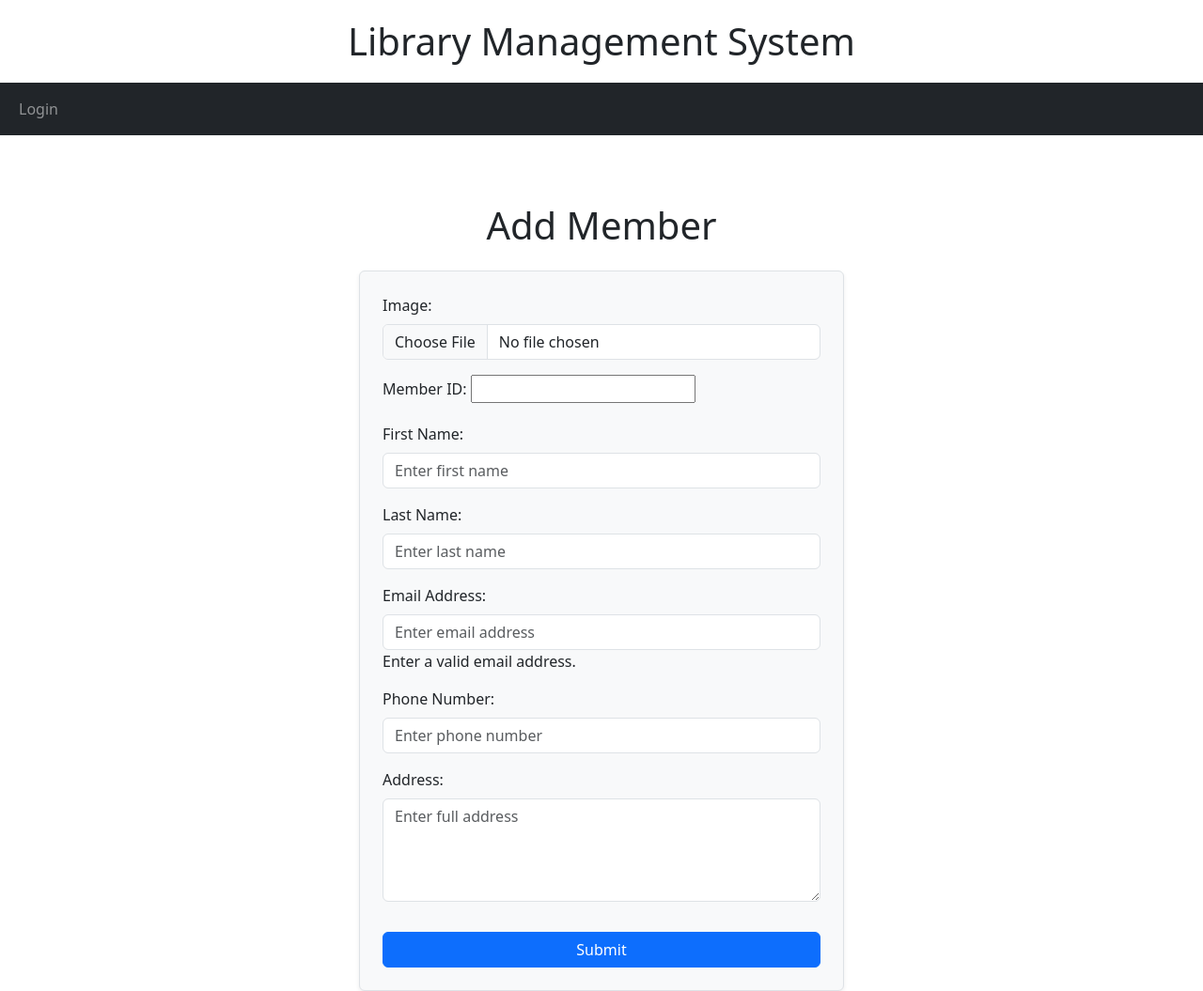
After one commit to almohsinkhan/Library-Management-System, a Django app: page /add_member/ in a window 1280 px wide. The commit adds this page. Shown: the whole page at 94% size. Run offline with Django 5.2, Linux system fonts and the light colour scheme; some libraries are stand-ins or nearby versions.

Commit message:
complete book and member section heading toword borrowed record section

```diff
--- /dev/null
+++ b/library/forms.py
@@ -0,0 +1,101 @@
+from django import forms
+from .models import Book, Member
+
+class BookForm(forms.ModelForm):
+    class Meta:
+        model = Book
+        fields = '__all__'
+        labels = {
+            'title': 'Book Title',
+            'author': 'Author Name',
+            'cover': 'Cover Image',
+            'pages': 'Number of Pages',
+            'price': 'Price',
+            'quantity': 'Quantity',
+            'publication_date': 'Publication Date',
+            'isbn': 'ISBN',
+        }
+        help_texts = {
+            'cover': 'Upload an image for the book cover.',
+        }
+        widgets = {
+            'description': forms.Textarea(attrs={
+                'class': 'form-control',
+                'placeholder': 'Enter book description',
+                'rows': 4,
+            }),
+            'title': forms.TextInput(attrs={
+                'class': 'form-control',
+                'placeholder': 'Enter book title',
+            }),
+            'author': forms.TextInput(attrs={
+                'class': 'form-control',
+                'placeholder': 'Enter author name',
+            }),
+            'cover': forms.ClearableFileInput(attrs={
+                'class': 'form-control',
+            }),
+            'pages': forms.NumberInput(attrs={
+                'class':'form-control',
+                'placeholder': 'Enter number of pages',
+            }),
+            'price': forms.NumberInput(attrs={
+                'class': 'form-control',
+                'placeholder': 'Enter price',
+            }),
+            'quantity': forms.NumberInput(attrs={
+                'class': 'form-control',
+                'placeholder': 'Enter quantity',
+            }),
+            'publication_date': forms.DateInput(attrs={
+                'class': 'form-control',
+                'placeholder': 'Enter publication date',
+            }),
+            'isbn': forms.TextInput(attrs={
+                'class': 'form-control',
+                'placeholder': 'Enter ISBN',
+            }),
+        }
+
+
+class MemberForm(forms.ModelForm):
+    class Meta:
+        model = Member
+        fields = '__all__'
+        labels = {
+            'memberID': 'Member ID',
+            'first_name': 'First Name',
+            'last_name': 'Last Name',
+            'email': 'Email Address',
+            'phone': 'Phone Number',
+            'address': 'Address',
+        }
+        help_texts = {
+            'email': 'Enter a valid email address.',
+        }
+        widgets = {
+            'first_name': forms.TextInput(attrs={
+                'class': 'form-control',
+                'placeholder': 'Enter first name',
+            }),
+            'last_name': forms.TextInput(attrs={
+                'class': 'form-control',
+                'placeholder': 'Enter last name',
+            }),
+            'email': forms.EmailInput(attrs={
+                'class': 'form-control',
+                'placeholder': 'Enter email address',
+            }),
+            'phone': forms.TextInput(attrs={
+                'class': 'form-control',
+                'placeholder': 'Enter phone number',
+            }),
+            'address': forms.Textarea(attrs={
+                'class': 'form-control',
+                'placeholder': 'Enter full address',
+                'rows': 4,
+            }),
+            'image': forms.ClearableFileInput(attrs={
+                'class': 'form-control',
+            }),
+        }
--- a/library/models.py
+++ b/library/models.py
@@ -1,14 +1,13 @@
 from django.db import models
 
-# Create your models here.
 class Book(models.Model):
-    cover = models.ImageField(upload_to='covers/', null=True, blank=True)
-    title = models.CharField(max_length=200, null=False, blank=False)  # Increased max_length for longer titles
-    author = models.CharField(max_length=150, null=False, blank=False)  # Increased max_length for author names
+    cover = models.ImageField(upload_to='covers/', null=True, blank=True, default='covers/default_cover.jpg')
+    title = models.CharField(max_length=200, null=False, blank=False)
+    author = models.CharField(max_length=150, null=False, blank=False)
     publication_date = models.DateField(null=True, blank=True)
-    isbn = models.CharField(max_length=13, unique=True, null=True, blank=True)  # ISBN is typically 13 characters
-    pages = models.PositiveIntegerField(null=True, blank=True)  # Changed to PositiveIntegerField to avoid negative values
-    price = models.DecimalField(max_digits=8, decimal_places=2, null=True, blank=True)  # Adjusted max_digits
+    isbn = models.CharField(max_length=13, unique=True, null=True, blank=True)
+    pages = models.PositiveIntegerField(null=True, blank=True)
+    price = models.DecimalField(max_digits=8, decimal_places=2, null=True, blank=True)
     quantity = models.PositiveIntegerField(default=0)
 
     def __str__(self):
--- /dev/null
+++ b/library/templates/add_member.html
@@ -0,0 +1,15 @@
+{% extends 'base.html' %}
+{% block content %}
+<div class="container mt-5">
+    <h1 class="text-center mb-4">Add Member</h1>
+    <div class="col-md-6 offset-md-3">
+        <form action="{% url 'add_member' %}" method="post" enctype="multipart/form-data" class="p-4 border rounded shadow-sm bg-light">
+            {% csrf_token %}
+            {{ form.as_p }}
+            <div class="text-center">
+            <button type="submit" class="btn btn-primary w-100 mt-3">Submit</button>
+            </div>
+        </form>
+    </div>
+</div>
+{% endblock %}
--- /dev/null
+++ b/library/templates/edit_book.html
@@ -0,0 +1,4 @@
+{% extends 'base.html' %}
+{% block contant %}
+<h1>Hello</h1>
+{% endblock %}
--- a/library/templates/members.html
+++ b/library/templates/members.html
@@ -4,7 +4,7 @@
     <br/>
     <div>
         <table class="table">
-            <thead>
+            <thead class="thead-dark">
                 <th scope="col">SR. NO.</th>
                 <th scope="col">ID</th>
                 <th scope="col">NAME</th>
@@ -20,4 +20,8 @@
             {% endfor %}
         </table>
     </div>
+    <br/>
+    <div class="text-center">
+    <a href="{% url 'add_member' %}" class="btn btn-primary">Add New Member</a>
+    </div>
 {% endblock %}
--- a/library/urls.py
+++ b/library/urls.py
@@ -10,4 +10,11 @@ urlpatterns = [
     path('Books/', views.Books, name='Books'),
     path('members/', views.members, name='members'),
     path('member/<int:pk>/', views.member, name='member'),
+    path('delete/<int:pk>/', views.delete, name='delete'),
+    path('add_book/', views.add_book, name='add_book'),
+    path('add_member/', views.add_member, name='add_member'),
+    path('edit/<int:pk>/', views.edit , name='edit'),
+    path('aboutbook/<int:pk>/', views.aboutbook, name='aboutbook'),
+    path('edit_book/<int:pk>/', views.edit_book, name='edit_book'),
+    path('delete_book/<int:pk>/', views.delete_book, name='delete_book'),
 ]
--- a/library/views.py
+++ b/library/views.py
@@ -2,6 +2,7 @@ from django.shortcuts import render, redirect
 from django.contrib.auth import authenticate, login, logout
 from django.contrib import messages
 from .models import Book, Member
+from .forms import BookForm , MemberForm # type: ignore
 
 # Home View
 def home(request):
@@ -27,6 +28,9 @@ def logout_request(request):
 
 def Books(request):
     books = Book.objects.all()
+    for book in books:
+        if not book.cover:
+            book.cover = 'default_cover.jpg'  # Replace with the path to your default cover image
     context = {
         'books': books
     }
@@ -43,3 +47,64 @@ def members(request):
 def member(request, pk):
     member_ = Member.objects.get(pk = pk)
     return render(request, 'member.html', {'member' : member_})
+
+def delete(request, pk):
+    member_ = Member.objects.get(pk = pk)
+    member_.delete()
+    return redirect('members')
+
+def add_book(request):
+    form = BookForm()
+    if request.method == 'POST':
+        form = BookForm(request.POST, request.FILES)
+        if form.is_valid():
+            book = form.save(commit=False)  # Renamed to `book`
+            if not book.cover:  # Adjust to your model's field name
+                book.cover = 'default_image.jpg'  # Default image path
+            book.save()
+            return redirect('Books')
+
+    return render(request, 'add_book.html', {'form': form})
+
+
+def add_member(request):
+    form = MemberForm()
+    if request.method == 'POST':
+        form = MemberForm(request.POST, request.FILES)
+        if form.is_valid:
+            form.save()
+            return redirect('members')
+
+
+    return render(request, 'add_member.html', {'form':form})
+
+def edit(request, pk):
+    member_ = Member.objects.get(pk = pk)
+    form = MemberForm(instance=member_)
+    if request.method == 'POST':
+        form = MemberForm(request.POST, request.FILES, instance=member_)
+        if form.is_valid():
+            form.save()
+            return redirect('member', pk=pk)
+    return render(request, 'edit.html', {'form':form, 'member':member_})
+
+def aboutbook(request, pk):
+    aboutbook_ = Book.objects.get(pk = pk)
+    return render(request, 'aboutbook.html', {'aboutbook':aboutbook_})
+
+def edit_book(request, pk):
+    book = Book.objects.get(pk=pk)
+    form = BookForm(instance=book)  # Initialize with the book instance
+    if request.method == 'POST':
+        form = BookForm(request.POST, request.FILES, instance=book)
+        if form.is_valid():
+            form.save()  # Add parentheses to call the method
+            return redirect('aboutbook', pk=pk)  # Redirect with the correct view name
+
+    return render(request, 'edit_book.html', {'form': form, 'book': book})  # Correct template name
+
+
+def delete_book(request, pk):
+    book = Book.objects.get(pk = pk)
+    book.delete()
+    return redirect('Books')
```
Also changed, not shown: library/templates/Books.html (+6 -1 lines), library/templates/aboutbook.html (added, +28 -0 lines), library/templates/add_book.html (added, +13 -0 lines), library/templates/edit.html (added, +11 -0 lines), library/templates/member.html (+8 -3 lines), db.sqlite3, library/migrations/0006_alter_member_memberid.py (added), media/covers/download_1.jpg (added), media/covers/download_1_Gp0YlcJ.jpg (added), media/image/avatar-ProfilePictureMaker.com.png (added).
